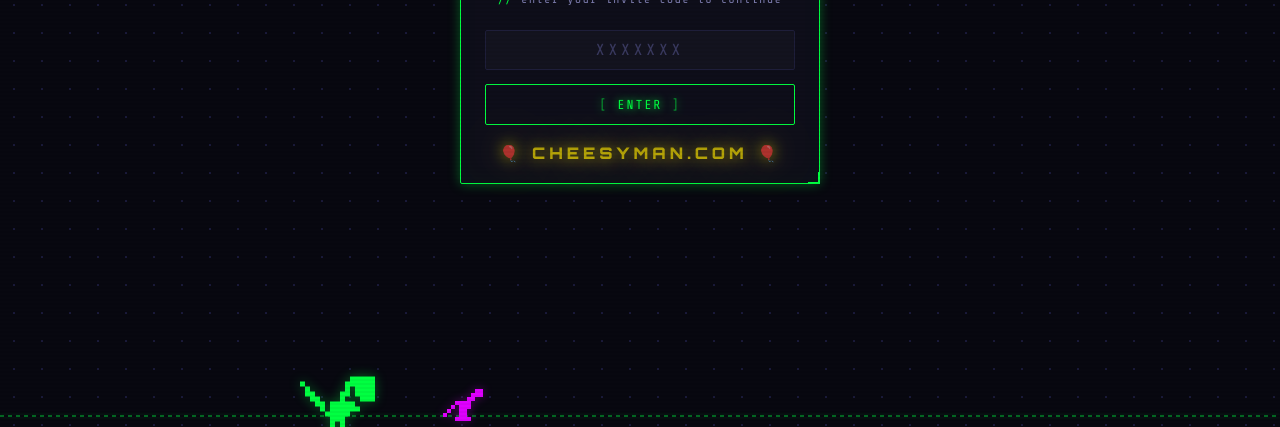
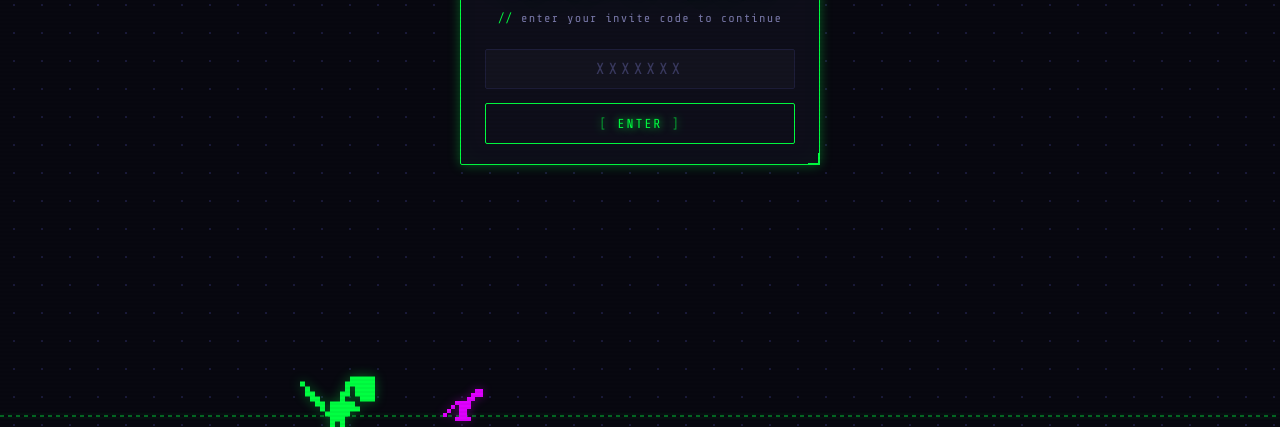
Before and after one commit to unclebobbysturkey/cheesyman-website, a plain HTML site: page nginx/html/rsvp.html in a window 1280 px wide. Shown: the part 373-800 px from the top of the page. Drawn offline with nearby package versions, Linux system fonts and the light colour scheme.

Commit message:
removed link back to cheesyman.com gate page

```diff
--- a/nginx/html/rsvp.html
+++ b/nginx/html/rsvp.html
@@ -527,7 +527,6 @@
              onkeydown="if(event.key==='Enter') checkCode()" />
       <button class="gate-btn" onclick="checkCode()">Enter</button>
       <p class="gate-error" id="gate-error">Invalid code. Check your invitation.</p>
-      <a class="cheesyman-link" href="https://cheesyman.com">&#127880; cheesyman.com &#127880;</a>
     </div>
   </div>
 
```
